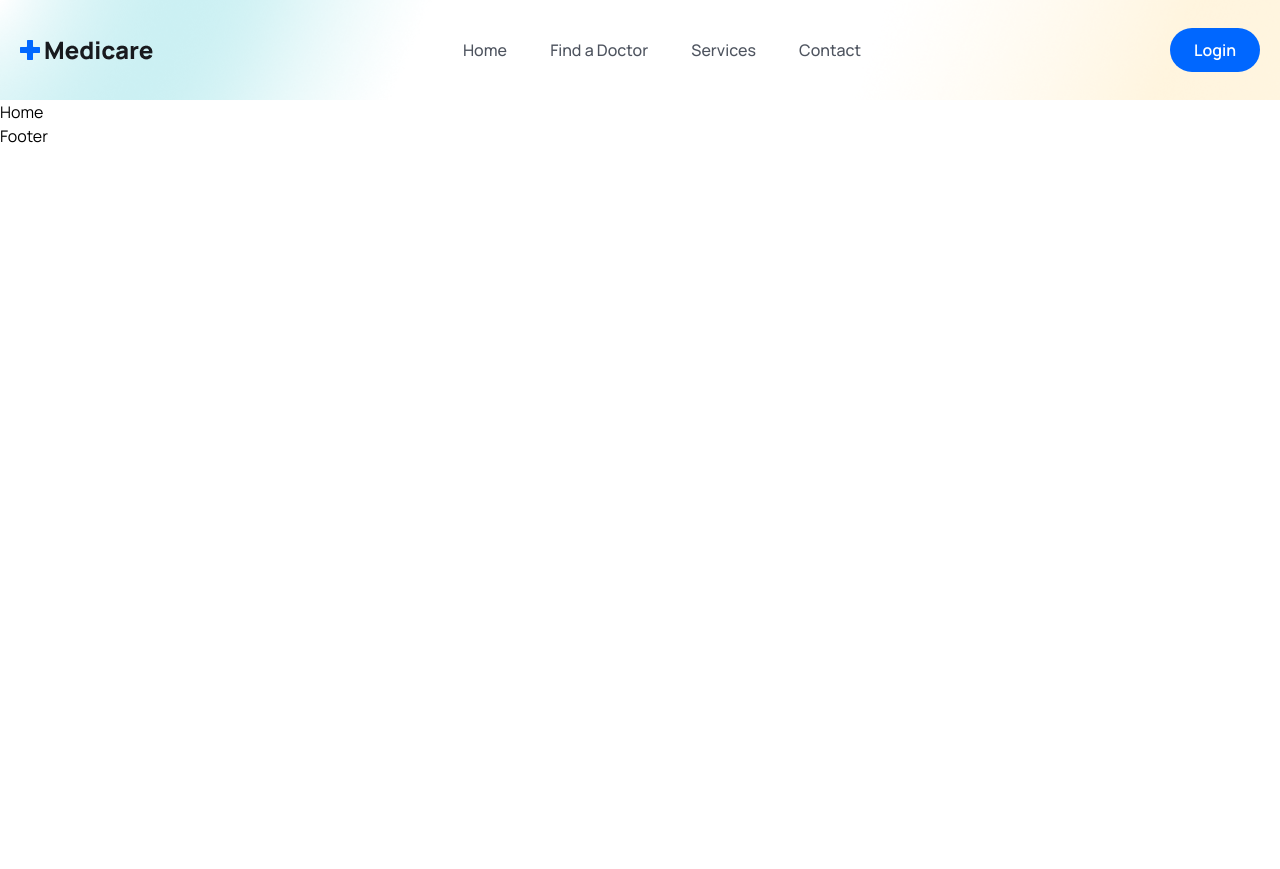
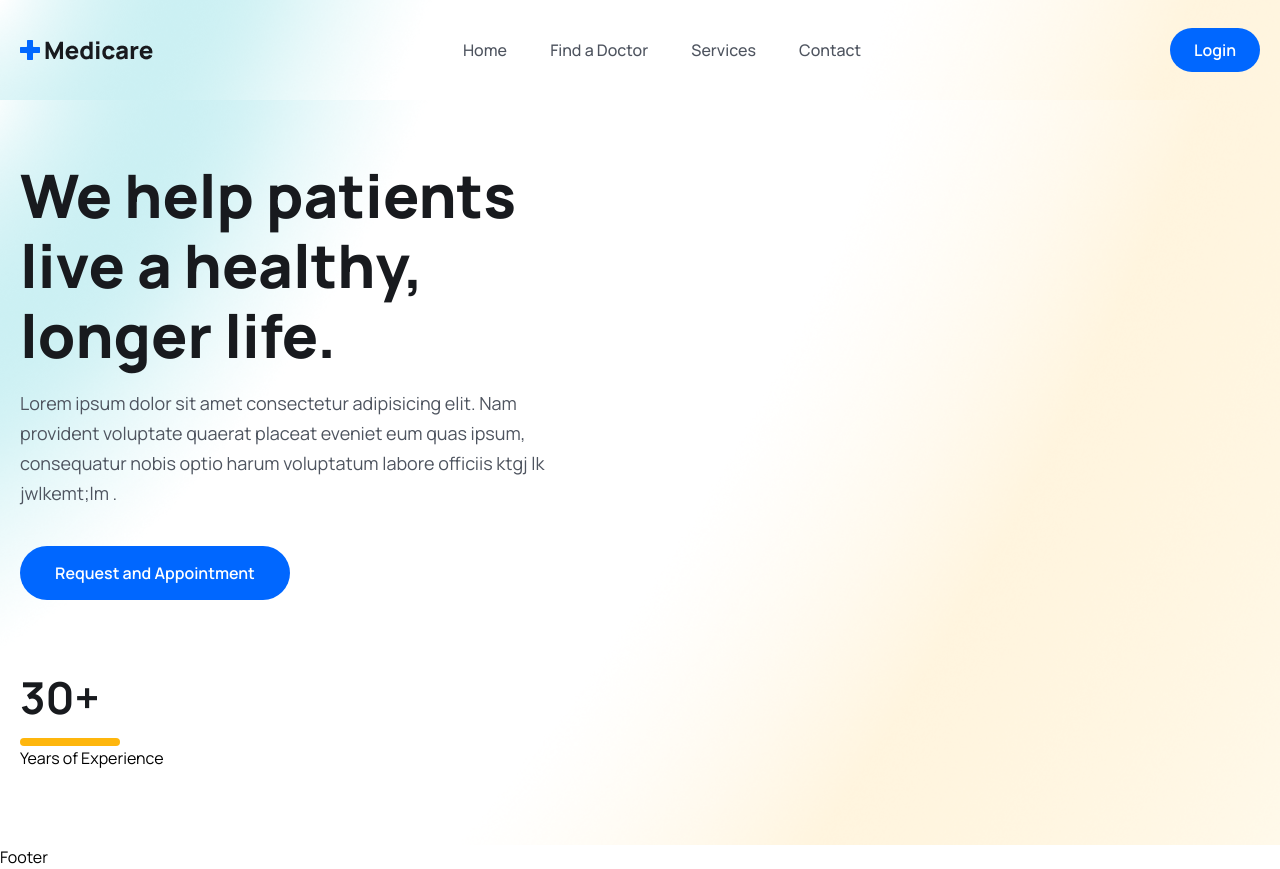
Before and after one commit to AayushAryan007/docAppoint, a React (Vite) app in the folder client/: page / in a window 1280 px wide. Before the commit the page ends 800 px from the top, so only its background shows below. Built offline with nearby package versions, Linux system fonts and the light colour scheme; the HTML template or start-up script is replaced by a standard one.

Commit message:
hero started

```diff
--- a/client/src/index.css
+++ b/client/src/index.css
@@ -22,11 +22,15 @@
   }
 
   .text__para {
-    @apply text-[18px] leading-[30px] font-[400] text-textColor mt[18px];
+    @apply text-[18px] leading-[30px] font-[400] text-textColor mt-[18px];
   }
 
   .header {
     @apply bg-[url('./assets/images/mask.png')] bg-no-repeat bg-center bg-cover w-full h-[100px] leading-[100px];
+  }
+
+  .hero__section {
+    @apply bg-[url('./assets/images/hero-bg.png')] bg-no-repeat bg-center bg-cover;
   }
 }
 
--- a/client/src/pages/Home.jsx
+++ b/client/src/pages/Home.jsx
@@ -1,7 +1,45 @@
 import React from "react";
 
 const Home = () => {
-  return <div>Home</div>;
+  return (
+    <>
+      {/* ===========hero section========== */}
+      <>
+        <section className="hero__section pt-[60px] 2xl:h-[800px]">
+          <div className="container">
+            <div className="flex flex-grow lg:flex-row gap-[90px] items-center justify-between">
+              {/* ========hero content=========== */}
+              <div>
+                <div className="lg:w-[570px]">
+                  <h1 className="text-[36px] leading-[46px] text-headingColor font-[800] md:text-[60px] md:leading-[70px]">
+                    We help patients live a healthy, longer life.
+                  </h1>
+                  <p className="text__para">
+                    Lorem ipsum dolor sit amet consectetur adipisicing elit. Nam
+                    provident voluptate quaerat placeat eveniet eum quas ipsum,
+                    consequatur nobis optio harum voluptatum labore officiis
+                    ktgj lk jwlkemt;lm .
+                  </p>
+
+                  <button className="btn">Request and Appointment</button>
+                </div>
+                {/* ======hero content====== */}
+                <div className="mt-[30px] lg:mt-[70px] flex flex-col lg:flex-row lg:items-center gap-5 lg_gap-[30px]">
+                  <div>
+                    <h2 className="text-[36px] leading-[56px] lg:text-[44px] lg:leading-[54px] font-[700] text-headingColor">
+                      30+
+                    </h2>
+                    <span className="w-[100px] h-2 bg-yellowColor rounded-full block mt-[14px]"></span>
+                    <p>Years of Experience</p>
+                  </div>
+                </div>{" "}
+              </div>
+            </div>
+          </div>
+        </section>
+      </>
+    </>
+  );
 };
 
 export default Home;
```
